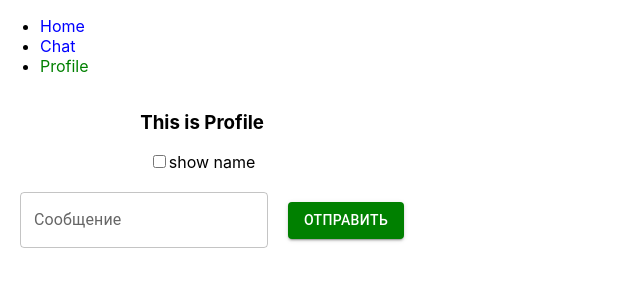
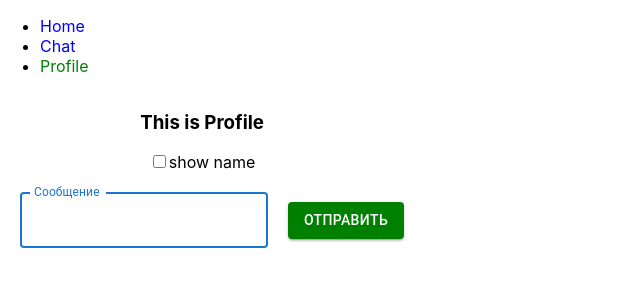
Before and after one commit to SyominAlex/React.js_Geekbrains, a React (Create React App) app: page /profile in a window 1280 px wide. Shown: the top 300 px of the page, without its empty margins (0-640 px from the left). Built offline with nearby package versions, Linux system fonts and the light colour scheme.

Commit message:
fix FormContainer & ProfileContainer - Thank You!

```diff
--- a/src/components/Form/FormContainer.js
+++ b/src/components/Form/FormContainer.js
@@ -10,40 +10,29 @@ export const FormContainer = ({ onSubmit }) => {
 
     const [value, setValue] = useState("");
 
-    // const inputRef = useRef();
+    const inputRef = useRef();
 
     const handleSubmit = (e) => {
         e.preventDefault();
         onSubmit(value);
         setValue(""); // очистка поля ввода после submit
-        // inputRef.current?.focus(); // решил добавить автофокус на поле
+        inputRef.current?.focus(); // решил добавить автофокус на поле
     };
 
     const handleChange = (e) => {
         setValue(e.target.value);
     };
 
-    // useEffect(() => {
-    //     inputRef.current?.focus();
-    // }, []);
+    useEffect(() => {
+        inputRef.current?.focus();
+    }, []);
 
-    return ( /*inputRef={inputRef}*/
-        <Form>
+    return (
+        <Form
             value={value}
+            inputRef={inputRef}
             handleChange={handleChange}
-            onSubmit={handleSubmit}
-        </Form>
-        // <form onSubmit={handleSubmit}>
-        //     <TextField
-        //         style={{ margin: '20px' }}
-        //         id="outlined-basic"
-        //         label="Сообщение"
-        //         variant="outlined"
-        //         value={value}
-        //         onChange={handleChange}
-        //         inputRef={inputRef}
-        //     />
-        //     <Button className={"Button"}  variant={"contained"} type="submit">Отправить</Button>
-        // </form>
+            handleSubmit={handleSubmit}
+        />
     );
 };
--- a/src/screens/Profile/ProfileContainer.js
+++ b/src/screens/Profile/ProfileContainer.js
@@ -10,7 +10,6 @@ export const ProfileContainer = () => {
     const showName = useSelector(selectShowName);
 
     const handleClick = () => {
-        console.log('handleClick')
         dispatch(toggleCheckbox);
     };
 
@@ -20,13 +19,11 @@ export const ProfileContainer = () => {
     };
 
     return (
-        <>
-            <Profile>
+            <Profile
                 name={name}
                 showName={showName}
                 handleClick={handleClick}
                 handleSubmit={handleSubmit}
-            </Profile>
-        </>
+            />
     );
 };
```
